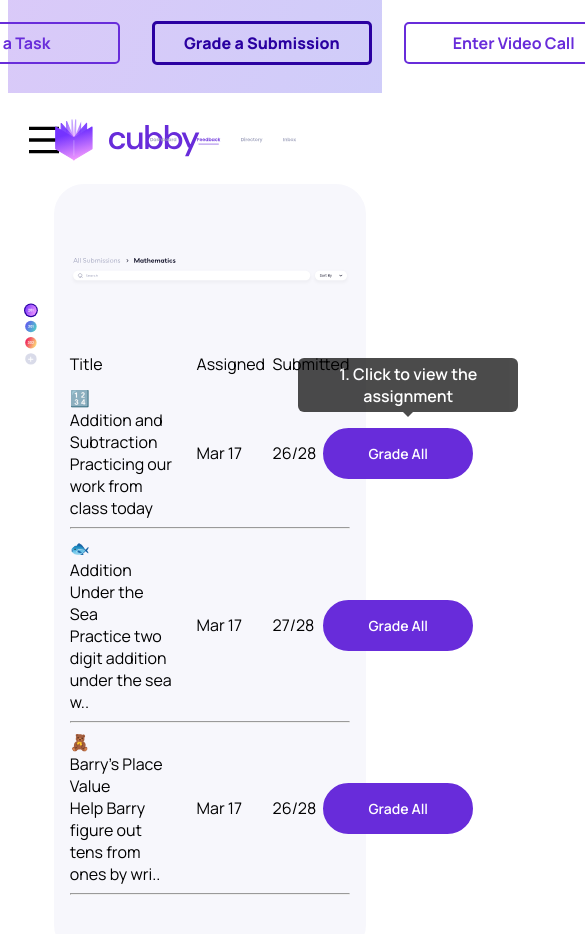
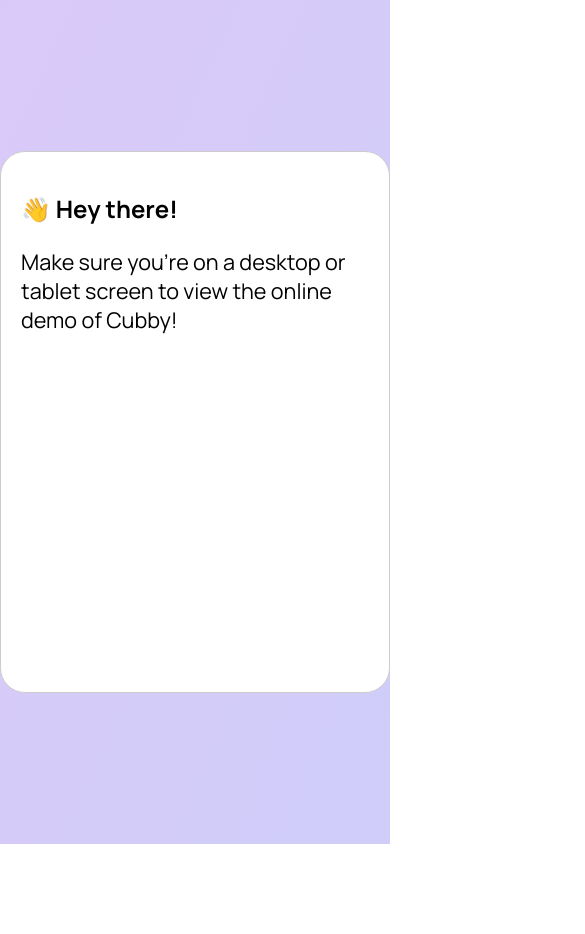
Before and after one commit to daniaalnahdi/cubby_demo, a React (Create React App) app: page /grades/demo in a window 390 px wide. Shown: the top 934 px of the page, 585 px wide, since content can reach past the window. After the commit the page ends 844 px from the top, so only its background shows below. Built offline with nearby package versions, Linux system fonts and the light colour scheme.

Commit message:
add responsive notice

```diff
--- a/src/App.js
+++ b/src/App.js
@@ -15,53 +15,92 @@
 import WelcomeComponent from './components/WelcomeComponent';
 import BriefComponent from './components/BriefComponent';
 
+import useWindowSize from './hooks/useWindowSize';
+
 import './index.css';
 
 const App = () => {
+  const size = useWindowSize();
+  const isDesktop = size.width >= 1200;
+
   return (
+    <>
       <Router>
         <Switch>
           <Route path='/tasks/demo'>
+            {!!isDesktop && (
+              <>
                 <DemoFeaturesNav />
                 <Container>
                   <WeeklyTasksFeature />
                 </Container>
+              </>
+            )}
           </Route>
           <Route path='/grades/demo'>
+            {!!isDesktop && (
+              <>
                 <DemoFeaturesNav />
                 <Container>
                   <GradingFeature />
                 </Container>
+              </>
+            )}
           </Route>
           <Route path='/video/demo'>
+            {!!isDesktop && (
+              <>
                 <DemoFeaturesNav />
                 <Container>
                   <VideoCallFeature />
                 </Container>
+              </>
+            )}
           </Route>
           <Route path='/tasks'>
+            {!!isDesktop && (
+              <>
                 <BriefComponent title='Tasks Feature' urlPath='/tasks/demo'>
-            <p className='textfont'>We will now add a task for a student.</p>
+                  <p className='textfont'>
+                    We will now add a task for a student.
+                  </p>
                 </BriefComponent>
+              </>
+            )}
           </Route>
           <Route path='/grades'>
+            {!!isDesktop && (
+              <>
                 <BriefComponent title='Grades Feature' urlPath='/grades/demo'>
                   <p className='textfont'>We will now enter student grades.</p>
                 </BriefComponent>
+              </>
+            )}
           </Route>
           <Route path='/video'>
+            {!!isDesktop && (
+              <>
                 <BriefComponent title='Video Feature' urlPath='/video/demo'>
                   <p className='textfont'>
                     We will now start a video call conference.
                   </p>
                 </BriefComponent>
+              </>
+            )}
           </Route>
-        <Route path='/'>
-          <WelcomeComponent />
-        </Route>
+          <Route path='/'>{!!isDesktop && <WelcomeComponent />}</Route>
           <Redirect to='/' />
         </Switch>
       </Router>
+      {!isDesktop && (
+        <BriefComponent title='👋 Hey there!'>
+          <p className='textfont'>
+            Make sure you're on a desktop or tablet screen to view the online
+            demo of Cubby!
+          </p>
+        </BriefComponent>
+      )}
+    </>
   );
 };
 
--- a/src/assets/GradingSubmissionsHeader.js
+++ b/src/assets/GradingSubmissionsHeader.js
@@ -44,16 +44,16 @@
         <path
           d='M51 102C55.9706 102 60 97.9706 60 93C60 88.0294 55.9706 84 51 84C46.0294 84 42 88.0294 42 93C42 97.9706 46.0294 102 51 102Z'
           stroke='#6E7191'
-          stroke-width='2'
-          stroke-linecap='round'
-          stroke-linejoin='round'
+          strokeWidth='2'
+          strokeLinecap='round'
+          strokeLinejoin='round'
         />
         <path
           d='M62 104L58 100'
           stroke='#6E7191'
-          stroke-width='2'
-          stroke-linecap='round'
-          stroke-linejoin='round'
+          strokeWidth='2'
+          strokeLinecap='round'
+          strokeLinejoin='round'
         />
       </g>
       <defs>
@@ -64,9 +64,9 @@
           width='193'
           height='80'
           filterUnits='userSpaceOnUse'
-          color-interpolation-filters='sRGB'
+          colorInterpolation-filters='sRGB'
         >
-          <feFlood flood-opacity='0' result='BackgroundImageFix' />
+          <feFlood floodOpacity='0' result='BackgroundImageFix' />
           <feColorMatrix
             in='SourceAlpha'
             type='matrix'
@@ -97,9 +97,9 @@
           width='1223'
           height='100'
           filterUnits='userSpaceOnUse'
-          color-interpolation-filters='sRGB'
+          coloInterpolation-filters='sRGB'
         >
-          <feFlood flood-opacity='0' result='BackgroundImageFix' />
+          <feFlood floodOpacity='0' result='BackgroundImageFix' />
           <feColorMatrix
             in='SourceAlpha'
             type='matrix'
--- a/src/components/BriefComponent.jsx
+++ b/src/components/BriefComponent.jsx
@@ -10,12 +10,12 @@
     bottom: 'auto',
     marginRight: '-50%',
     transform: 'translate(-50%, -50%)',
-    width: '800px',
     height: '500px',
     borderRadius: '25px',
   },
   overlay: {
-    background: 'linear-gradient(114.44deg,  rgb(131, 78, 233, 0.3) 0%, rgb(98, 89, 236, 0.3) 100%)',
+    background:
+      'linear-gradient(114.44deg,  rgb(131, 78, 233, 0.3) 0%, rgb(98, 89, 236, 0.3) 100%)',
   },
 };
 
@@ -28,9 +28,11 @@
           {children}
         </div>
         <div className='copy-buttons'>
-          <Link to={urlPath}>
-            <button className='secondary-btn'>Let's Get Started</button>
-          </Link>
+          {!!urlPath && (
+            <Link to={urlPath}>
+              <button className='secondary-btn'>Let's Get Started</button>
+            </Link>
+          )}
         </div>
       </div>
     </Modal>
--- a/src/components/grading/GradeCheckIcon.jsx
+++ b/src/components/grading/GradeCheckIcon.jsx
@@ -15,7 +15,7 @@
         height='35'
         rx='17.5'
         fill='#00BA88'
-        stroke-width={isSelected ? '2px' : ''}
+        strokeWidth={isSelected ? '2px' : ''}
         stroke={isSelected ? 'black' : ''}
       />
       <path
--- a/src/components/grading/GradeCrossIcon.jsx
+++ b/src/components/grading/GradeCrossIcon.jsx
@@ -15,7 +15,7 @@
         height='36'
         rx='18'
         fill='#D9DBE9'
-        stroke-width={isSelected ? '2px' : ''}
+        strokeWidth={isSelected ? '2px' : ''}
         stroke={isSelected ? 'black' : ''}
       />
       <path
--- /dev/null
+++ b/src/hooks/useWindowSize.jsx
@@ -0,0 +1,27 @@
+import React, { useState, useEffect } from 'react';
+
+const useWindowSize = () => {
+  const [windowSize, setWindowSize] = useState({
+    width: undefined,
+    height: undefined,
+  });
+  useEffect(() => {
+    // Handler to call on window resize
+    function handleResize() {
+      // Set window width/height to state
+      setWindowSize({
+        width: window.innerWidth,
+        height: window.innerHeight,
+      });
+    }
+    // Add event listener
+    window.addEventListener('resize', handleResize);
+    // Call handler right away so state gets updated with initial window size
+    handleResize();
+    // Remove event listener on cleanup
+    return () => window.removeEventListener('resize', handleResize);
+  }, []); // Empty array ensures that effect is only run on mount
+  return windowSize;
+};
+
+export default useWindowSize;
--- a/src/index.css
+++ b/src/index.css
@@ -383,3 +383,11 @@
 #grades-feedback-title {
   flex-grow: 1;
 }
+
+/* React Modal */
+
+@media only screen and (min-width: 1200px) {
+  .ReactModal__Content {
+    width: 800px;
+  }
+}
```
Also changed, not shown: src/assets/Navbar.js, src/assets/WeeklyTasksPublishActions.js. Lines whose indentation alone changed are shown as unchanged.
